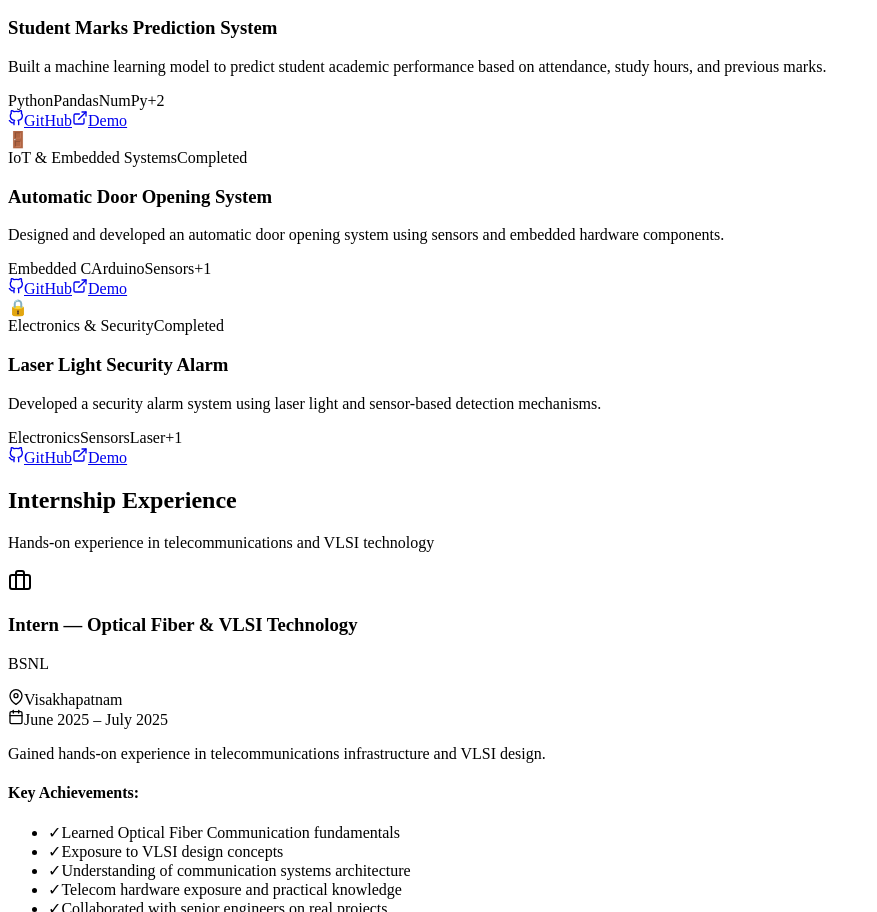
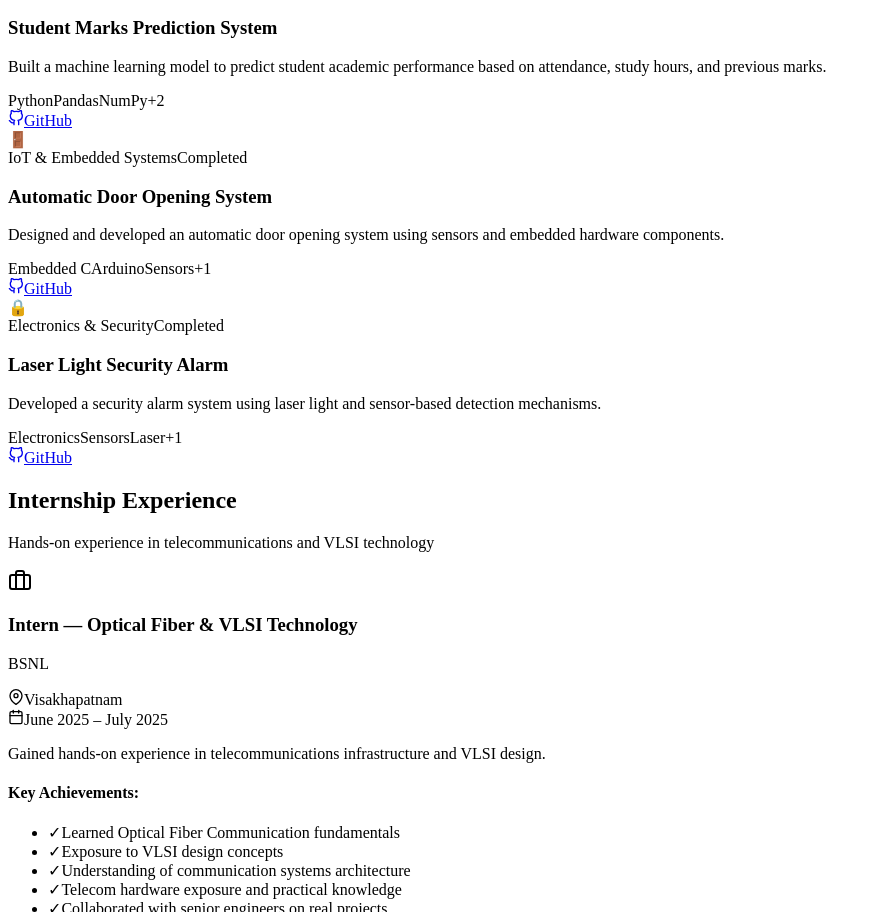
Before and after one commit to madhyanapuramalakshmi5/Ramalakshmi_portfolio, a React (Vite) app: page / in a window 1280 px wide. Shown: the part 4652-5564 px from the top of the page, without its empty margins (0-877 px from the left). Built offline with nearby package versions, Linux system fonts and the light colour scheme; the HTML template or start-up script is replaced by a standard one.

Commit message:
feat: remove Demo button from project cards and make GitHub button full width

```diff
--- a/src/components/Projects.jsx
+++ b/src/components/Projects.jsx
@@ -1,6 +1,6 @@
 import React, { useState, useMemo } from 'react'
 import { motion, AnimatePresence } from 'framer-motion'
-import { FiGithub, FiExternalLink } from 'react-icons/fi'
+import { FiGithub } from 'react-icons/fi'
 import { portfolioData, projectCategories } from '../utils/constants'
 import { staggerContainer, itemVariants, fadeInUp } from '../utils/animations'
 
@@ -55,22 +55,14 @@ const ProjectCard = ({ project }) => {
         </div>
 
         {/* Buttons */}
-        <div className="flex gap-3 pt-4 border-t border-slate-200 dark:border-slate-700">
+        <div className="pt-4 border-t border-slate-200 dark:border-slate-700">
           <motion.a
-            whileHover={{ scale: 1.1 }}
+            whileHover={{ scale: 1.05 }}
             href={project.githubLink}
-            className="flex-1 flex items-center justify-center gap-2 px-4 py-2 rounded-lg bg-primary-100 dark:bg-primary-900/20 text-primary-700 dark:text-primary-400 hover:bg-primary-200 dark:hover:bg-primary-900/40 transition-colors font-medium text-sm"
+            className="w-full flex items-center justify-center gap-2 px-4 py-2 rounded-lg bg-primary-100 dark:bg-primary-900/20 text-primary-700 dark:text-primary-400 hover:bg-primary-200 dark:hover:bg-primary-900/40 transition-colors font-medium text-sm"
           >
             <FiGithub size={16} />
             GitHub
-          </motion.a>
-          <motion.a
-            whileHover={{ scale: 1.1 }}
-            href={project.liveLink}
-            className="flex-1 flex items-center justify-center gap-2 px-4 py-2 rounded-lg bg-slate-200 dark:bg-slate-700 text-slate-700 dark:text-slate-300 hover:bg-slate-300 dark:hover:bg-slate-600 transition-colors font-medium text-sm"
-          >
-            <FiExternalLink size={16} />
-            Demo
           </motion.a>
         </div>
       </div>
```
